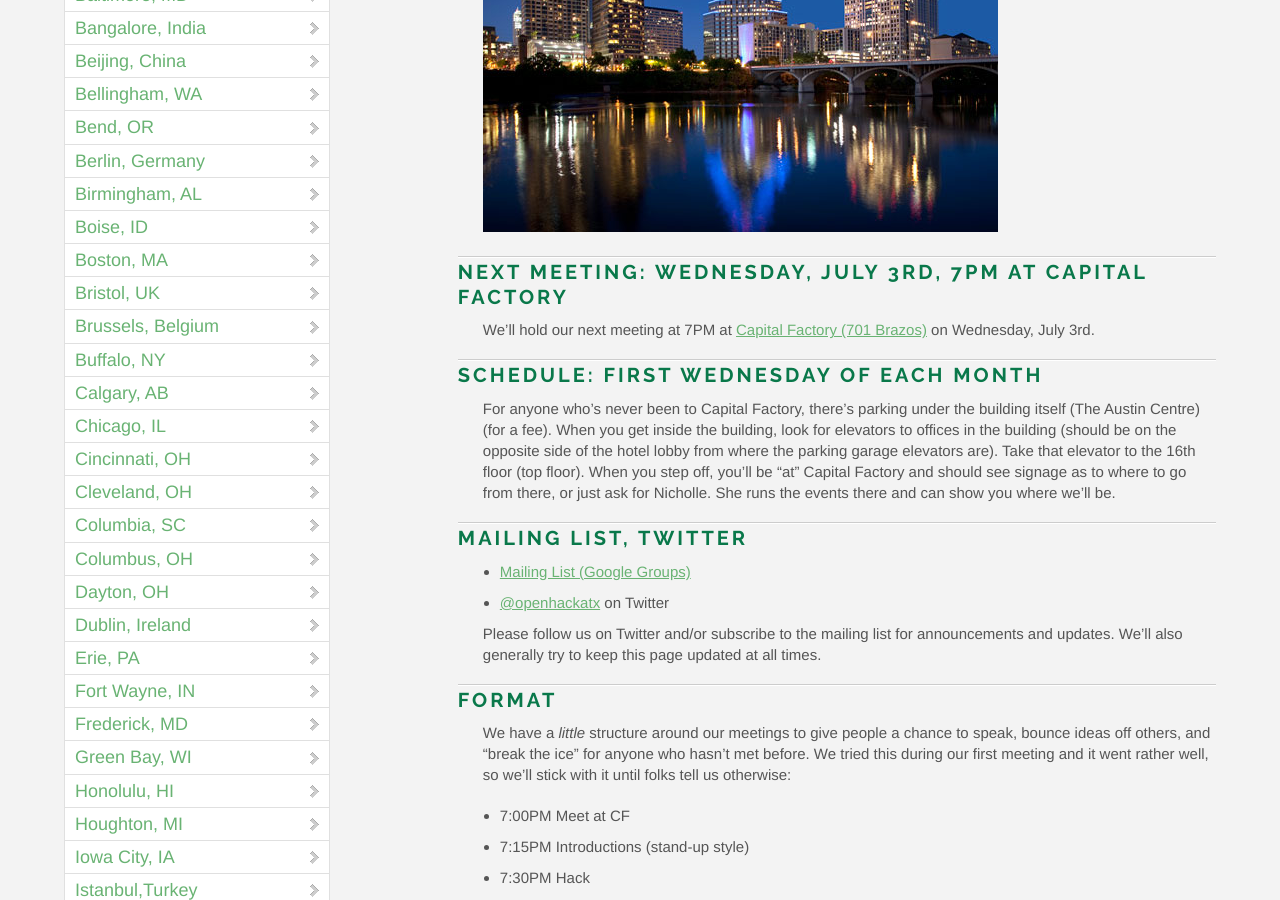
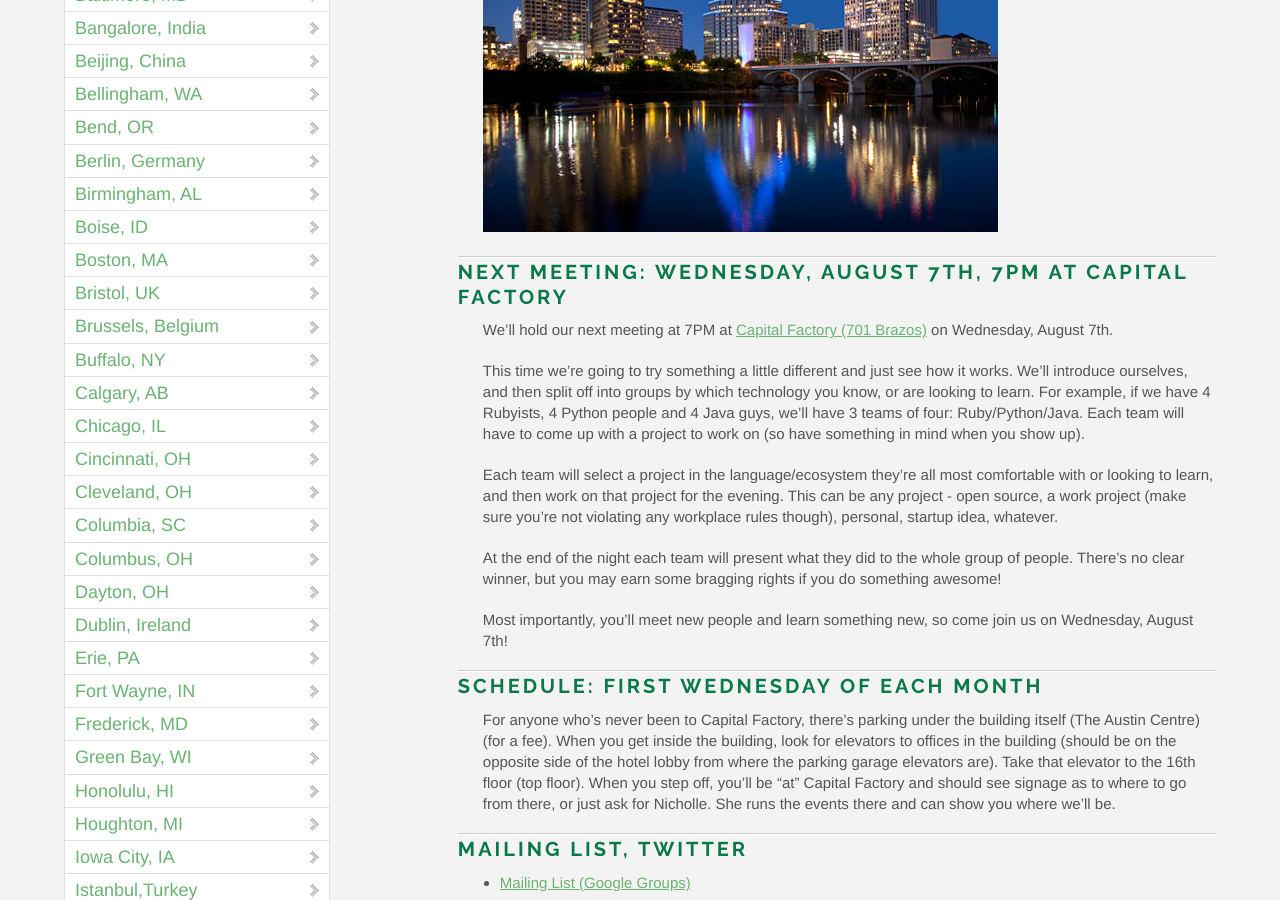
Before and after one commit to OpenHack/openhack.github.com, a Jekyll site: the page built from austin/index.markdown, in a window 1280 px wide and 900 px high, scrolled down 370 px. Built offline with Jekyll 4.4.1, drawn with Linux system fonts in a browser that asks for light colours; nearby versions of some CDN libraries; Markdown is read by kramdown in place of the engine named in the settings; comment, search, counter and statistics services are not loaded.

Commit message:
announce next openhackatx

```diff
--- a/austin/index.markdown
+++ b/austin/index.markdown
@@ -7,10 +7,24 @@ title: OpenHack - Austin, TX
 
 ![Austin, TX Skyline](/austin/atx.jpg)
 
-### Next Meeting: Wednesday, July 3rd, 7PM at Capital Factory
+### Next Meeting: Wednesday, August 7th, 7PM at Capital Factory
 
 We'll hold our next meeting at 7PM at [Capital Factory (701 Brazos)](http://goo.gl/maps/mKAtt)
-on Wednesday, July 3rd.
+on Wednesday, August 7th.
+
+This time we're going to try something a little different and just see how it works. We'll introduce ourselves,
+and then split off into groups by which technology you know, or are looking to learn. For example, if we have
+4 Rubyists, 4 Python people and 4 Java guys, we'll have 3 teams of four: Ruby/Python/Java. Each team will have
+to come up with a project to work on (so have something in mind when you show up).
+
+Each team will select a project in the language/ecosystem they're all most comfortable with or looking to learn,
+and then work on that project for the evening. This can be any project - open source, a work project (make sure
+you're not violating any workplace rules though), personal, startup idea, whatever.
+
+At the end of the night each team will present what they did to the whole group of people. There's no clear winner,
+but you may earn some bragging rights if you do something awesome!
+
+Most importantly, you'll meet new people and learn something new, so come join us on Wednesday, August 7th!
 
 ### Schedule: First Wednesday of each month
 
```
